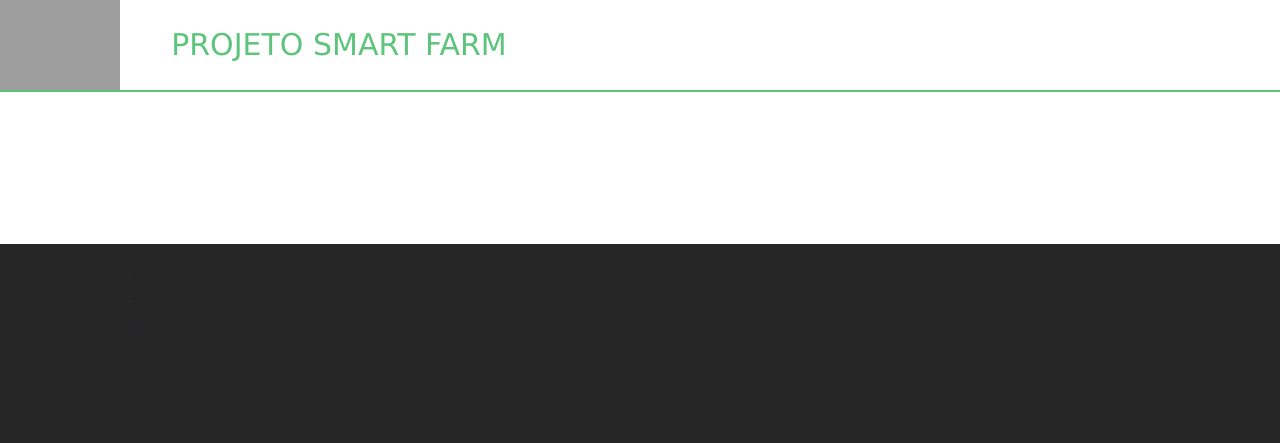
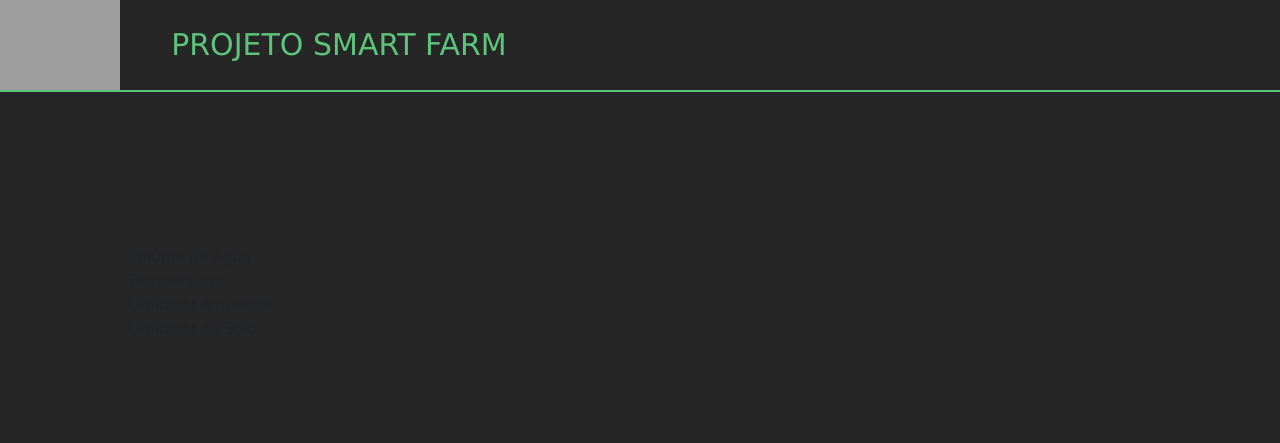
Before and after one commit to CyberScrums/Projeto-Smart-Farming, a Flask app: page / in a window 1280 px wide. Shown: the top 443 px of the page. Run offline with Flask 3, Linux system fonts and the light colour scheme; grey boxes are pictures that could not be loaded.

Commit message:
Inclusão das classes "Moldura" e "Corpo"

```diff
--- a/src/Templates/index.html
+++ b/src/Templates/index.html
@@ -13,7 +13,7 @@
     <!--o link 'Script' vai ser utilizado para adicionar o dashboard ao site, junto com o canvas dentro do body-->
 </head>
 
-<body>
+<body class="corpo">
     <div class="cabecalho">
         <img class="imagem" src="/static/imagens/image.png" height="90px" alt="logo da equipe I9">
         <h1 class="titulo">PROJETO SMART FARM</h1> <!--O código da cor verde é #5DC47B-->
@@ -33,12 +33,12 @@
     <div class="linha"></div>
     <br>
 
-    <div class="corpo">
+    <div>
         <div class="retangulo-grafico">
-            <div>1</div>
-            <div>2</div>
-            <div>3</div>
-            <div>4</div>
+            <div class="moldura">Volume de Água</div>
+            <div class="moldura">Temperatura</div>
+            <div class="moldura">Umidade Ambiente</div>
+            <div class="moldura">Umidade do Solo</div>
             <!--essa div sera utilizada para criar o retangulo preto que fica ao fundo do grafico, você irá altera-lo e fazer sua aparência pelo CSS3, a div é apenas para criar uma box onde ele possa ser mexido
 
             Sua cor é #262626; e o seu tamanho como está no wireframe é width 1118px e height 567px-->
```
